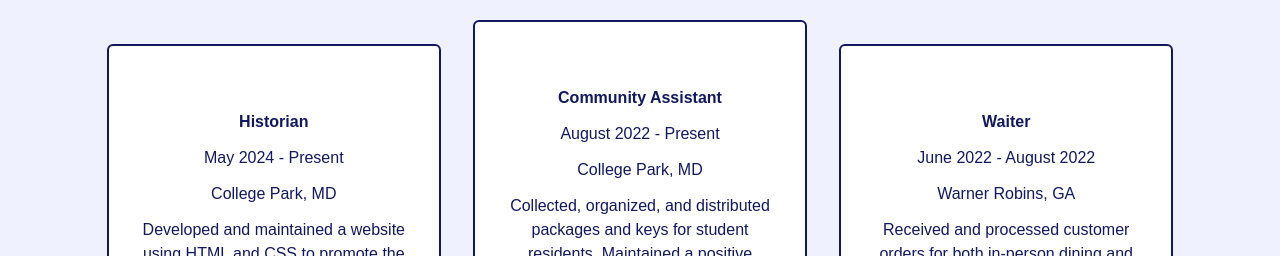
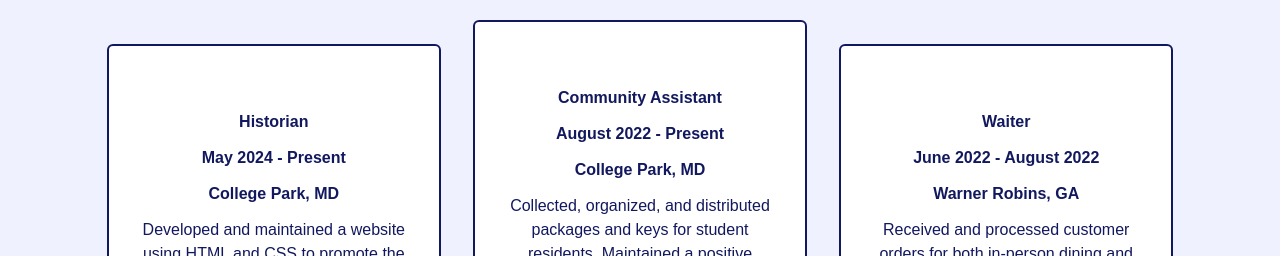
Before and after one commit to Renso0425/personal-website, a React (Vite) app: page / in a window 1280 px wide. Shown: the part 3240-3496 px from the top of the page. Built offline with nearby package versions, Linux system fonts and the light colour scheme.

Commit message:
Add files via upload

```diff
--- a/src/scenes/experiences/Experience.tsx
+++ b/src/scenes/experiences/Experience.tsx
@@ -1,25 +1,28 @@
 import { motion } from 'framer-motion';
-
-const childVariant = {
-    hidden: { opacity: 0, scale: 0.9},
-    visible: { opacity: 1, scale: 1},
-}
 
 type Props = {
     title: string;
     time: string;
     place: string;
+    direction: number;
     description: string;
 };
 
-const Experience = ({title, time, place, description}: Props) => {
+const Experience = ({title, time, place, direction, description}: Props) => {
   return (
     <motion.div
-        variants={childVariant}
+        variants={{
+          hidden: { opacity: 0, x: direction },
+          visible: { opacity: 1, x:0 },
+        }}
+        initial="hidden"
+        whileInView="visible"
+        viewport={{ once: false, amount: 0.5}}
+        transition={{  duration: 1 }}
         className="mt-9 rounded-md border-2 bg-white border-gray-100 px-5 py-16 text-center">
         <h3 className="font-bold">{title}</h3>
-        <h4 className="my-3">{time}</h4>
-        <h4 className="my-3">{place}</h4>
+        <h4 className="my-3 font-bold">{time}</h4>
+        <h4 className="my-3 font-bold">{place}</h4>
         <h4 className="my-3">{description}</h4>
     </motion.div>
   )
```
